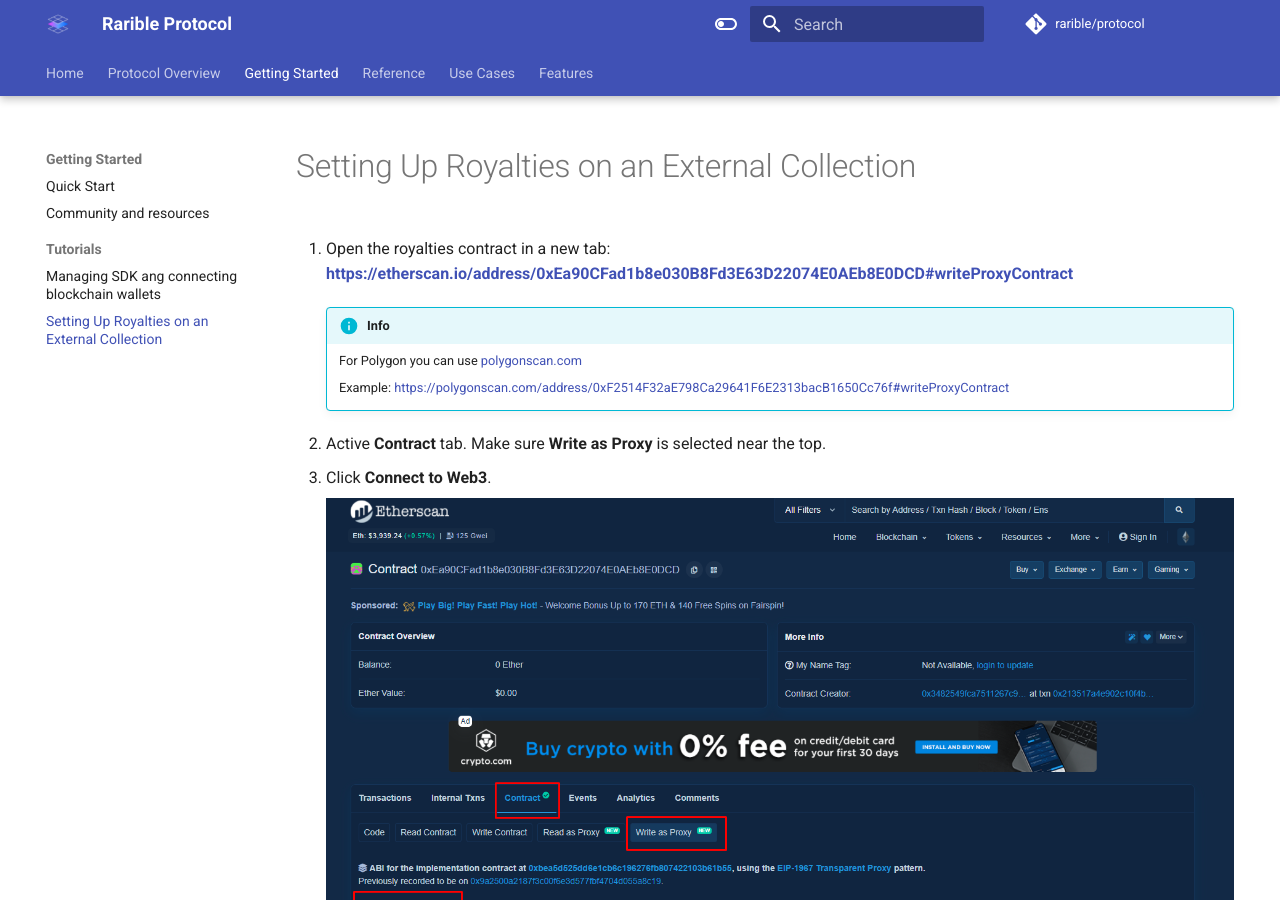
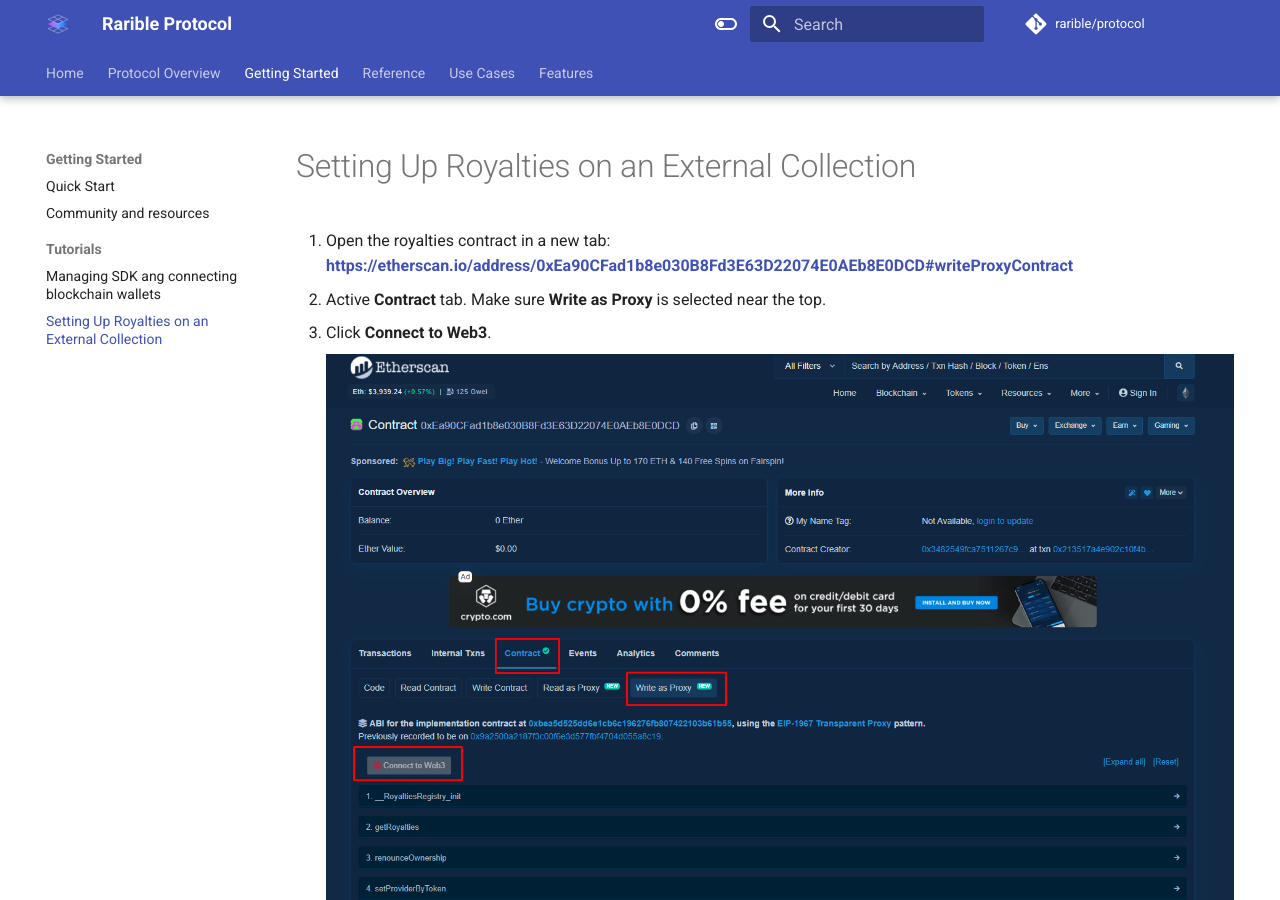
Before and after one commit to rarible/protocol, an MkDocs documentation site: the page built from docs/getting-started/royalties-on-a-external-collection.md, in a window 1280 px wide and 900 px high. Built offline with MkDocs 1.6.1 and Material for MkDocs 9.7.7, drawn with Linux system fonts in a browser that asks for light colours; comment, search, counter and statistics services are not loaded.

Commit message:
fix: remove polygonscan link for setting up royalties

```diff
--- a/docs/getting-started/royalties-on-a-external-collection.md
+++ b/docs/getting-started/royalties-on-a-external-collection.md
@@ -6,13 +6,6 @@
 # Setting Up Royalties on an External Collection
 
 1. Open the royalties contract in a new tab: [**https://etherscan.io/address/0xEa90CFad1b8e030B8Fd3E63D22074E0AEb8E0DCD#writeProxyContract**](https://etherscan.io/address/0xEa90CFad1b8e030B8Fd3E63D22074E0AEb8E0DCD#writeProxyContract)
-
-    !!! info
-
-        For Polygon you can use [polygonscan.com](https://polygonscan.com/)
-
-        Example: [https://polygonscan.com/address/0xF2514F32aE798Ca29641F6E2313bacB1650Cc76f#writeProxyContract](https://polygonscan.com/address/0xF2514F32aE798Ca29641F6E2313bacB1650Cc76f#writeProxyContract)
-
 2. Active **Contract** tab. Make sure **Write as Proxy** is selected near the top.
 3. Click **Connect to Web3**.
 
```
